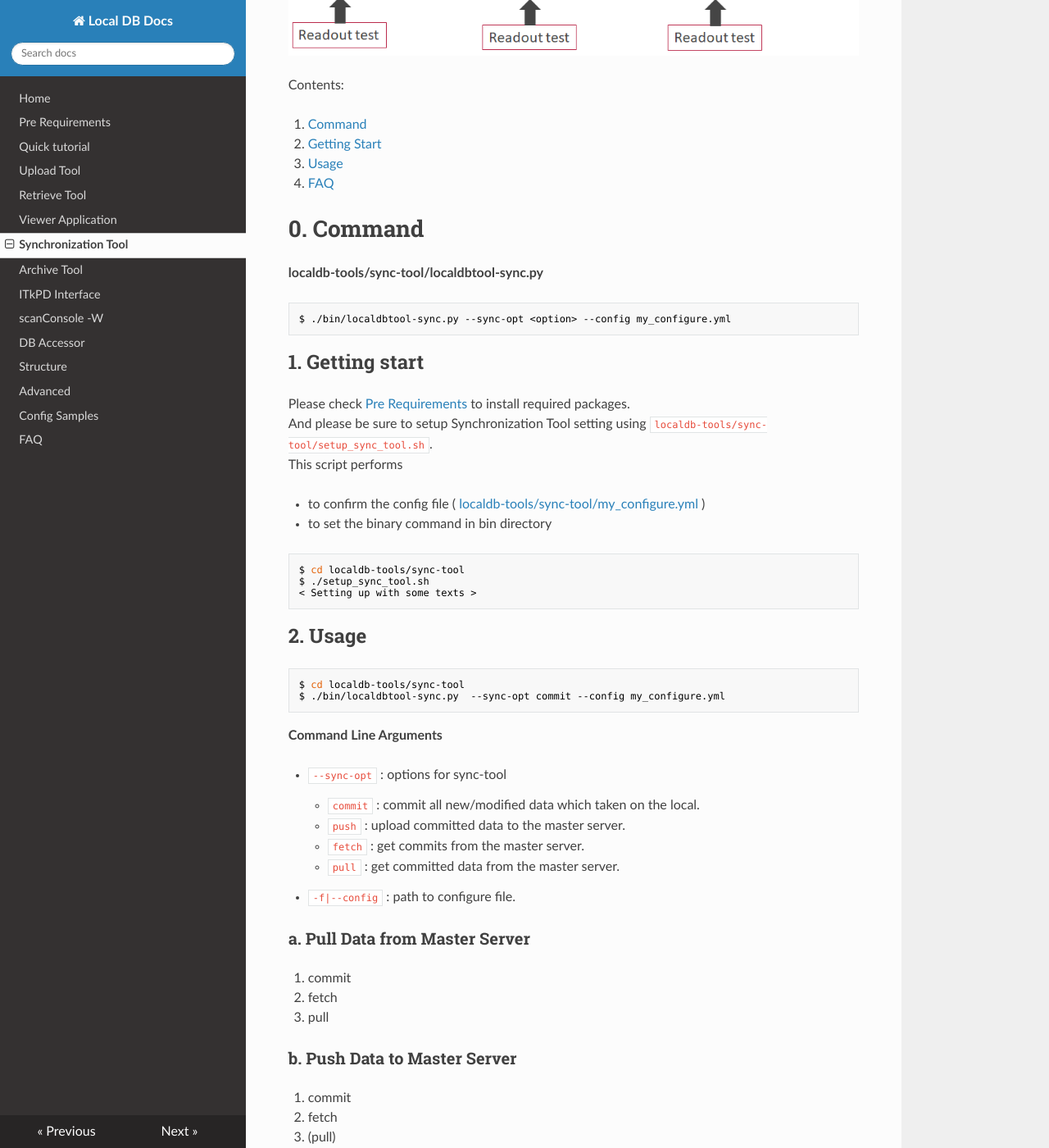
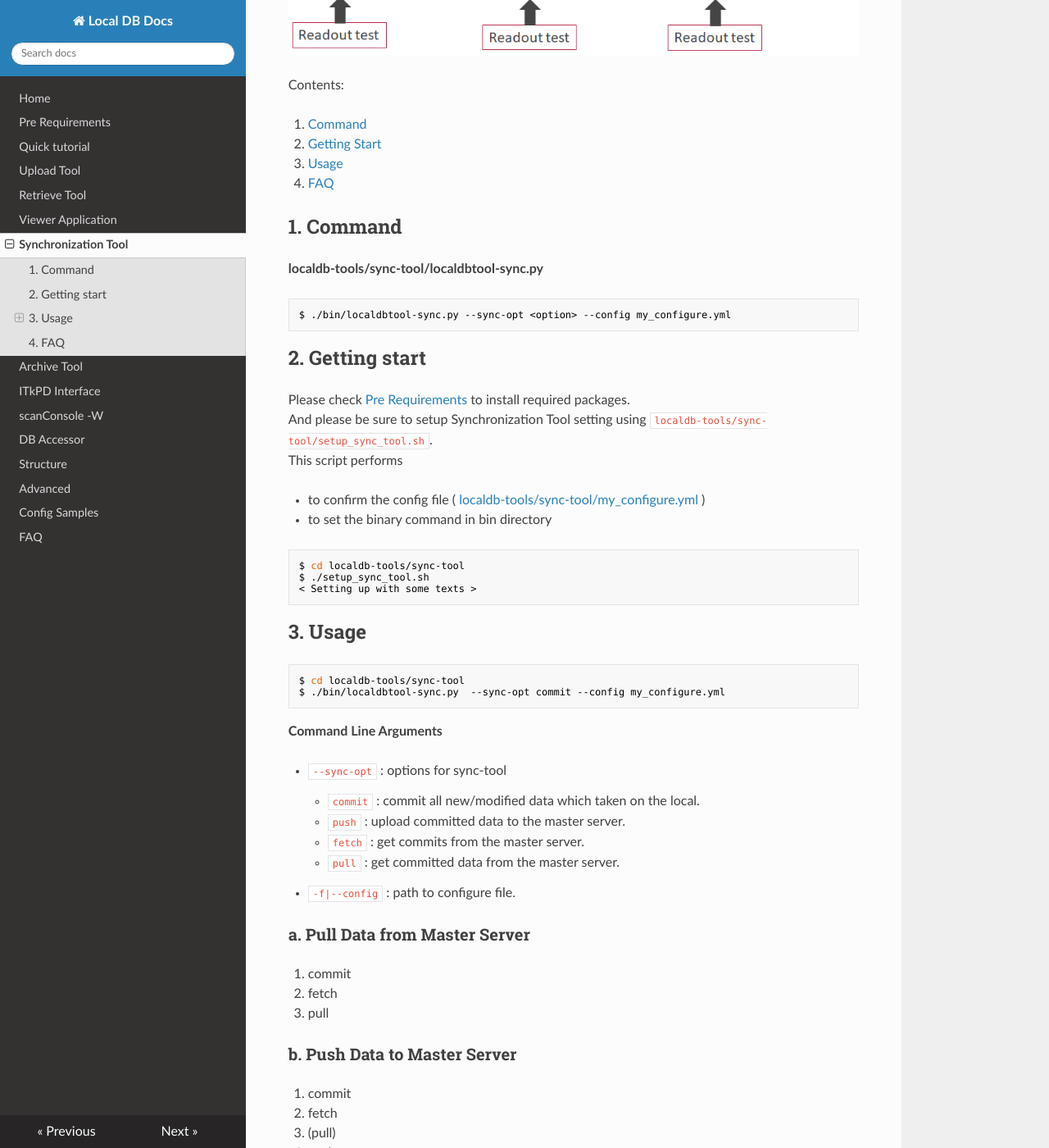
Before and after one commit to jlab-hep/localdb-docs, an MkDocs documentation site: the page built from docs/sync.md, in a window 1280 px wide and 1400 px high, scrolled down 578 px. Shown: the whole window at 82% size. Built offline with MkDocs 1.6.1, drawn with Linux system fonts in a browser that asks for light colours; nearby versions of some CDN libraries; old or Windows-style settings are respelled for this version of MkDocs.

````diff
--- a/docs/sync.md
+++ b/docs/sync.md
@@ -7,12 +7,12 @@ Before using sync-tool, we need a stable, network-accessible **master server** w
 
 Contents:
 
-0. [Command](#0-command)
-1. [Getting Start](#1-getting-start)
-2. [Usage](#2-usage)
-3. [FAQ](#3-faq)
+1. [Command](#1-command)
+2. [Getting Start](#2-getting-start)
+3. [Usage](#3-usage)
+4. [FAQ](#4-faq)
 
-# 0. Command
+## 1. Command
 
 **localdb-tools/sync-tool/localdbtool-sync.py**
 
@@ -20,7 +20,7 @@ Contents:
 $ ./bin/localdbtool-sync.py --sync-opt <option> --config my_configure.yml
 ```
 
-## 1. Getting start
+## 2. Getting start
 
 Please check [Pre Requirements](requirements.md) to install required packages.<br>
 And please be sure to setup Synchronization Tool setting using `localdb-tools/sync-tool/setup_sync_tool.sh`. <br>
@@ -34,7 +34,8 @@ $ cd localdb-tools/sync-tool
 $ ./setup_sync_tool.sh
 < Setting up with some texts >
 ```
-## 2. Usage
+
+## 3. Usage
 
 ```bash
 $ cd localdb-tools/sync-tool
@@ -62,3 +63,7 @@ $ ./bin/localdbtool-sync.py  --sync-opt commit --config my_configure.yml
 2. fetch
 3. (pull)
 4. push
+
+## 4. FAQ
+
+in edit.
````
Also changed, not shown: docs/archive.md (+8 -8 lines), docs/index.md (+2 -0 lines), docs/install.md (deleted, +0 -26 lines), docs/retrieve.md (+8 -8 lines), docs/upload.md (+8 -8 lines), docs/viewer.md (+10 -10 lines).
